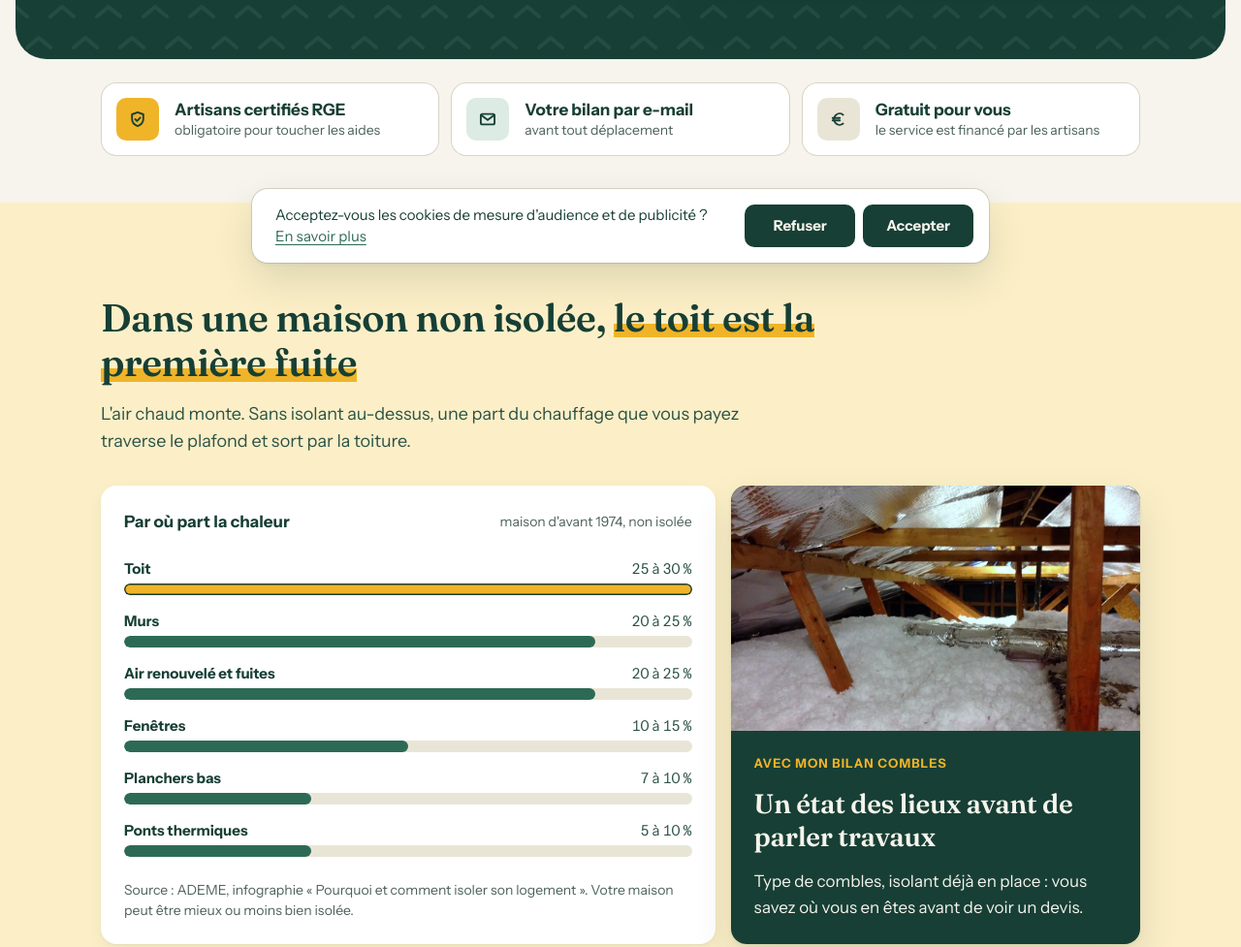
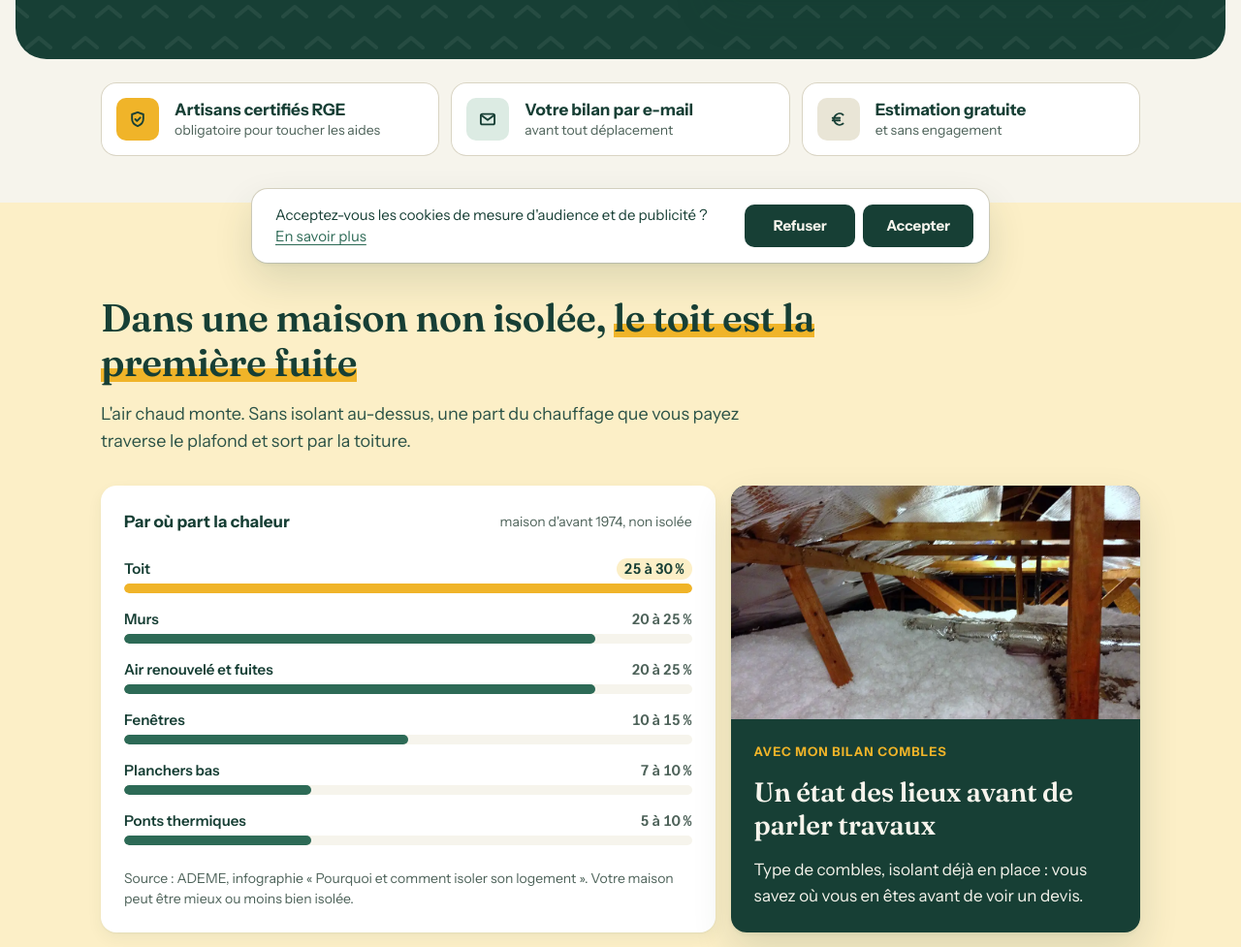
Before and after one commit to Remi122/monbilancombles, a plain HTML site: page index.html in a window 1280 px wide. Shown: the part 513-1490 px from the top of the page at 97% size. Drawn offline with Linux system fonts and the light colour scheme.

Commit message:
Graphique sans contour, reassurance : estimation gratuite et sans engagement
Co-Authored-By: Claude Opus 5.5 (1M context) <noreply@anthropic.com>

```diff
--- a/assets/css/style.css
+++ b/assets/css/style.css
@@ -152,11 +152,12 @@ legend.form__question { margin-bottom: var(--space-3); }
 .carte__titre span { font-size: 14px; font-weight: 400; color: var(--sapin-500); }
 .barres { display: grid; gap: var(--space-4); margin: 0; padding: 0; list-style: none; }
 .barres li { display: grid; grid-template-columns: 1fr auto; gap: var(--space-1) var(--space-4); font-size: 15px; line-height: 22px; }
-.barres b { font-weight: 700; }
-.barres span { color: var(--sapin-700); font-variant-numeric: tabular-nums; }
-.barres i { grid-column: 1 / -1; height: 12px; border-radius: var(--radius-pill); background: var(--lin-fonce); overflow: hidden; }
+.barres b { font-weight: 600; }
+.barres span { color: var(--sapin-500); font-weight: 600; font-variant-numeric: tabular-nums; }
+.barres i { grid-column: 1 / -1; height: 10px; border-radius: var(--radius-pill); background: var(--lin); overflow: hidden; }
 .barres i::before { content: ""; display: block; height: 100%; width: var(--part); border-radius: var(--radius-pill); background: var(--mousse); }
-.barres li.est-toit i::before { background: var(--laine); box-shadow: inset 0 0 0 1.5px var(--sapin); }
+.barres li.est-toit span { padding: 0 var(--space-2); border-radius: var(--radius-pill); background: var(--laine-pale); color: var(--sapin); }
+.barres li.est-toit i::before { background: var(--laine); }
 .carte--sombre { background: var(--sapin); color: var(--lin); box-shadow: var(--ombre-formulaire); overflow: hidden; }
 .carte__photo { display: block; width: calc(100% + 2 * var(--space-6)); max-width: none; height: auto; aspect-ratio: 16 / 10; object-fit: cover; margin: calc(-1 * var(--space-6)) calc(-1 * var(--space-6)) var(--space-6); }
 .carte__photo { aspect-ratio: 3 / 2; }
--- a/index.html
+++ b/index.html
@@ -17,7 +17,7 @@
 <link rel="apple-touch-icon" href="assets/img/symbole-512.png">
 <link rel="preload" href="assets/fonts/Fraunces-Variable.woff2" as="font" type="font/woff2" crossorigin>
 <link rel="preload" href="assets/fonts/InstrumentSans-Variable.woff2" as="font" type="font/woff2" crossorigin>
-<link rel="stylesheet" href="assets/css/style.css?v=7">
+<link rel="stylesheet" href="assets/css/style.css?v=8">
 </head>
 <body>
 <svg class="visuellement-cache" aria-hidden="true" focusable="false">
@@ -158,7 +158,7 @@
     <ul class="garanties">
       <li><span class="garanties__icone garanties__icone--laine"><svg class="ico"><use href="#i-bouclier"/></svg></span><span><b>Artisans certifiés RGE</b><small>obligatoire pour toucher les aides</small></span></li>
       <li><span class="garanties__icone garanties__icone--mousse"><svg class="ico"><use href="#i-courriel"/></svg></span><span><b>Votre bilan par e-mail</b><small>avant tout déplacement</small></span></li>
-      <li><span class="garanties__icone garanties__icone--lin"><svg class="ico"><use href="#i-euro"/></svg></span><span><b>Gratuit pour vous</b><small>le service est financé par les artisans</small></span></li>
+      <li><span class="garanties__icone garanties__icone--lin"><svg class="ico"><use href="#i-euro"/></svg></span><span><b>Estimation gratuite</b><small>et sans engagement</small></span></li>
     </ul>
   </div>
 
```
